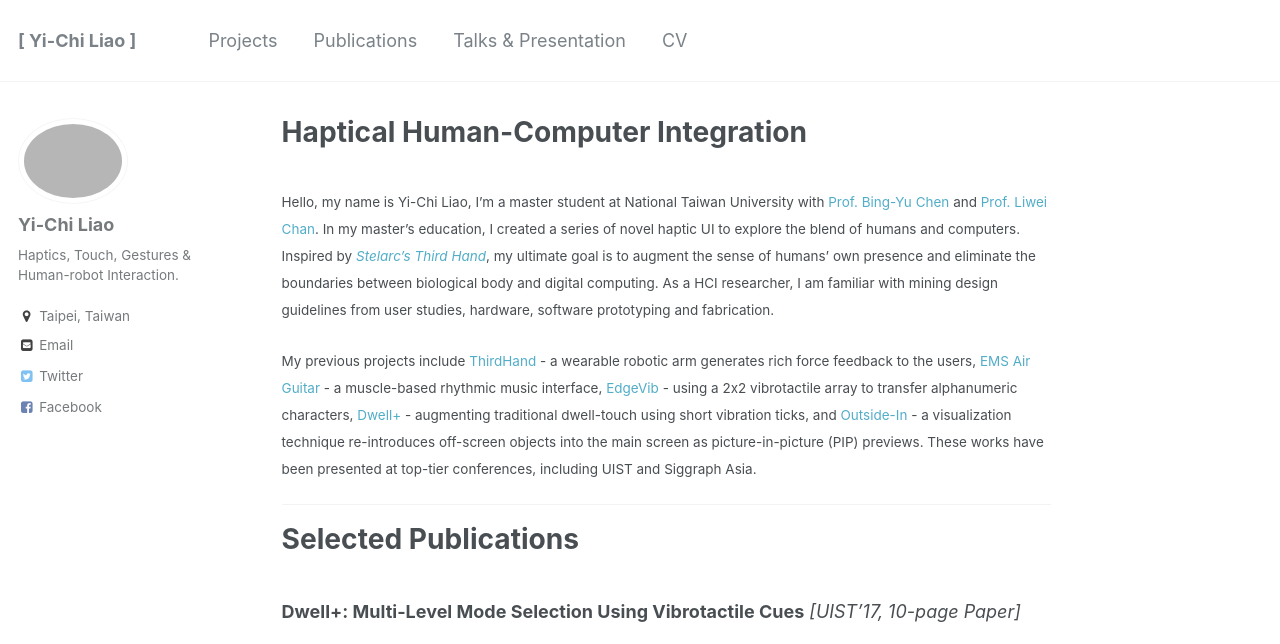
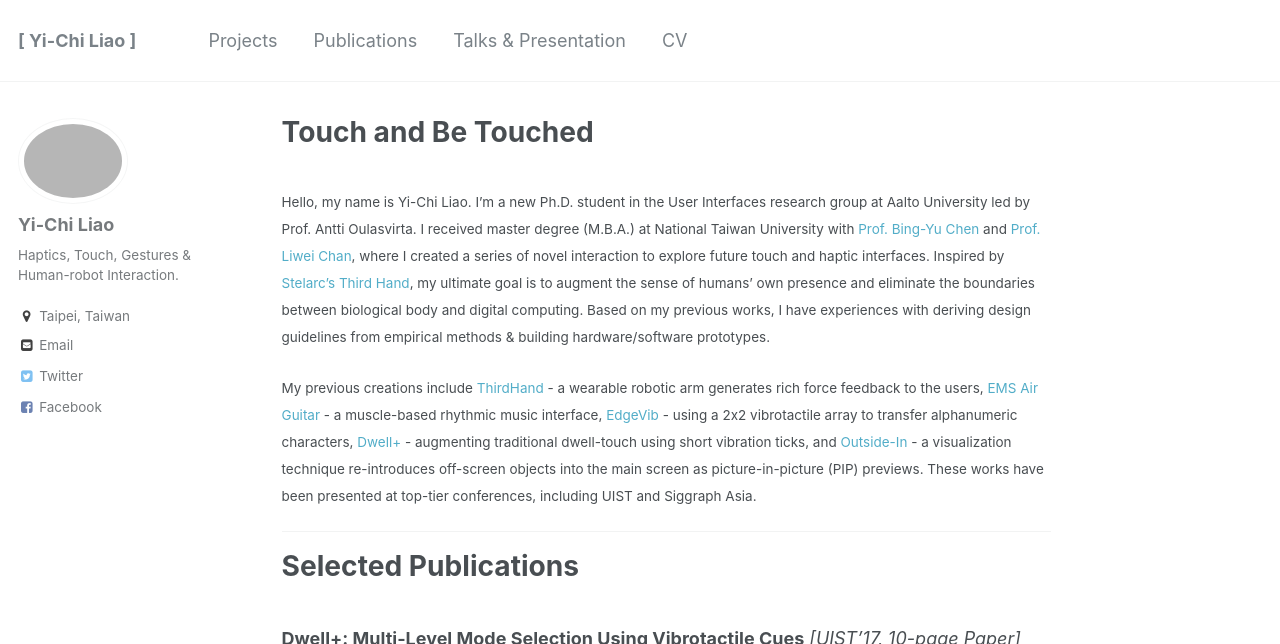
Before and after one commit to yichiliao/yichiliao.github.io, a Jekyll site: the page built from _pages/about.md, in a window 1280 px wide and 900 px high, cut to the strip 0-644 px from the top of the window. Built offline with Jekyll 4.4.1, drawn with Linux system fonts in a browser that asks for light colours.

Commit message:
about intro

```diff
--- a/_pages/about.md
+++ b/_pages/about.md
@@ -1,7 +1,7 @@
 ---
 permalink: /
-title: "Haptical Human-Computer Integration"
-excerpt: "Haptical Human-Computer Integration"
+title: "Touch and Be Touched"
+excerpt: "Touch and Be Touched"
 author_profile: true
 redirect_from:
   - /about/
@@ -9,11 +9,11 @@ redirect_from:
 ---
 <br>
 <small>
-Hello, my name is Yi-Chi Liao, I'm a master student at National Taiwan University with [Prof. Bing-Yu Chen](https://www.cmlab.csie.ntu.edu.tw/~robin/) and [Prof. Liwei Chan](http://people.cs.nctu.edu.tw/~liweichan/). In my master's education, I created a series of novel haptic UI to explore the blend of humans and computers. Inspired by [*Stelarc's Third Hand*](http://stelarc.org/?catID=20265), my ultimate goal is to augment the sense of humans' own presence and eliminate the boundaries between biological body and digital computing. As a HCI researcher, I am familiar with mining design guidelines from user studies, hardware, software prototyping and fabrication.
+Hello, my name is Yi-Chi Liao. I'm a new Ph.D. student in the User Interfaces research group at Aalto University led by Prof. Antti Oulasvirta. I received master degree (M.B.A.) at National Taiwan University with [Prof. Bing-Yu Chen](https://www.cmlab.csie.ntu.edu.tw/~robin/) and [Prof. Liwei Chan](http://people.cs.nctu.edu.tw/~liweichan/), where I created a series of novel interaction to explore future touch and haptic interfaces. Inspired by [Stelarc's Third Hand](http://stelarc.org/?catID=20265), my ultimate goal is to augment the sense of humans' own presence and eliminate the boundaries between biological body and digital computing. Based on my previous works, I have experiences with deriving design guidelines from empirical methods & building hardware/software prototypes.
 </small>
 
 <small>
-My previous projects include [ThirdHand](https://yichiliao.github.io/portfolio/5-thirdhand/) - a wearable robotic arm generates rich force feedback to the users, [EMS Air Guitar](https://yichiliao.github.io/portfolio/4-emsairguitar/) - a muscle-based rhythmic music interface, [EdgeVib](https://yichiliao.github.io/portfolio/3-edgevib/) - using a 2x2 vibrotactile array to transfer alphanumeric characters, [Dwell+](https://yichiliao.github.io/portfolio/1-dwell+/) - augmenting traditional dwell-touch using short vibration ticks, and [Outside-In](https://yichiliao.github.io/portfolio/2-outsidein/) - a visualization technique re-introduces off-screen objects into the main screen as picture-in-picture (PIP) previews. These works have been presented at top-tier conferences, including UIST and Siggraph Asia.
+My previous creations include [ThirdHand](https://yichiliao.github.io/portfolio/5-thirdhand/) - a wearable robotic arm generates rich force feedback to the users, [EMS Air Guitar](https://yichiliao.github.io/portfolio/4-emsairguitar/) - a muscle-based rhythmic music interface, [EdgeVib](https://yichiliao.github.io/portfolio/3-edgevib/) - using a 2x2 vibrotactile array to transfer alphanumeric characters, [Dwell+](https://yichiliao.github.io/portfolio/1-dwell+/) - augmenting traditional dwell-touch using short vibration ticks, and [Outside-In](https://yichiliao.github.io/portfolio/2-outsidein/) - a visualization technique re-introduces off-screen objects into the main screen as picture-in-picture (PIP) previews. These works have been presented at top-tier conferences, including UIST and Siggraph Asia.
 </small>
 
 ------
```
